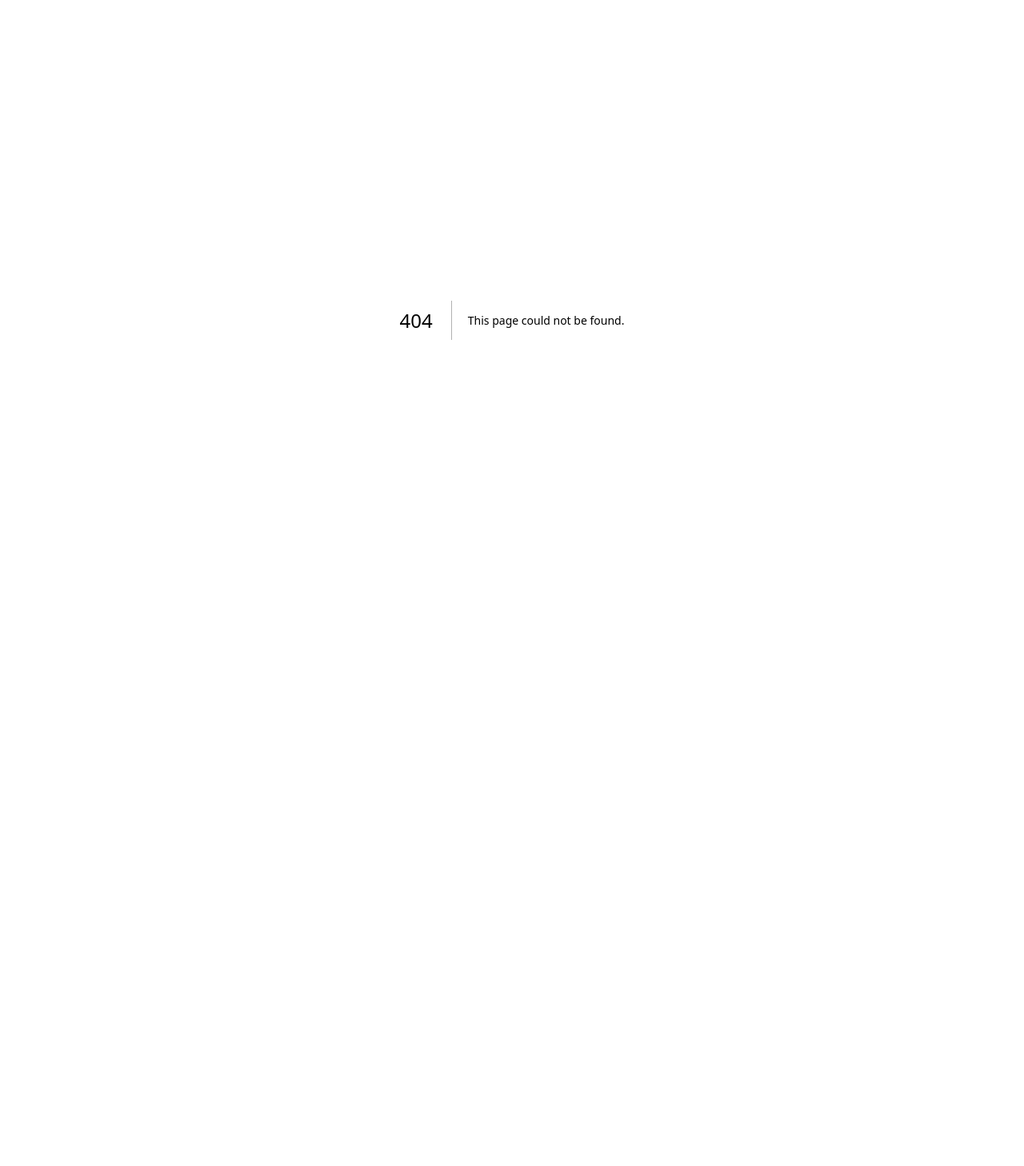
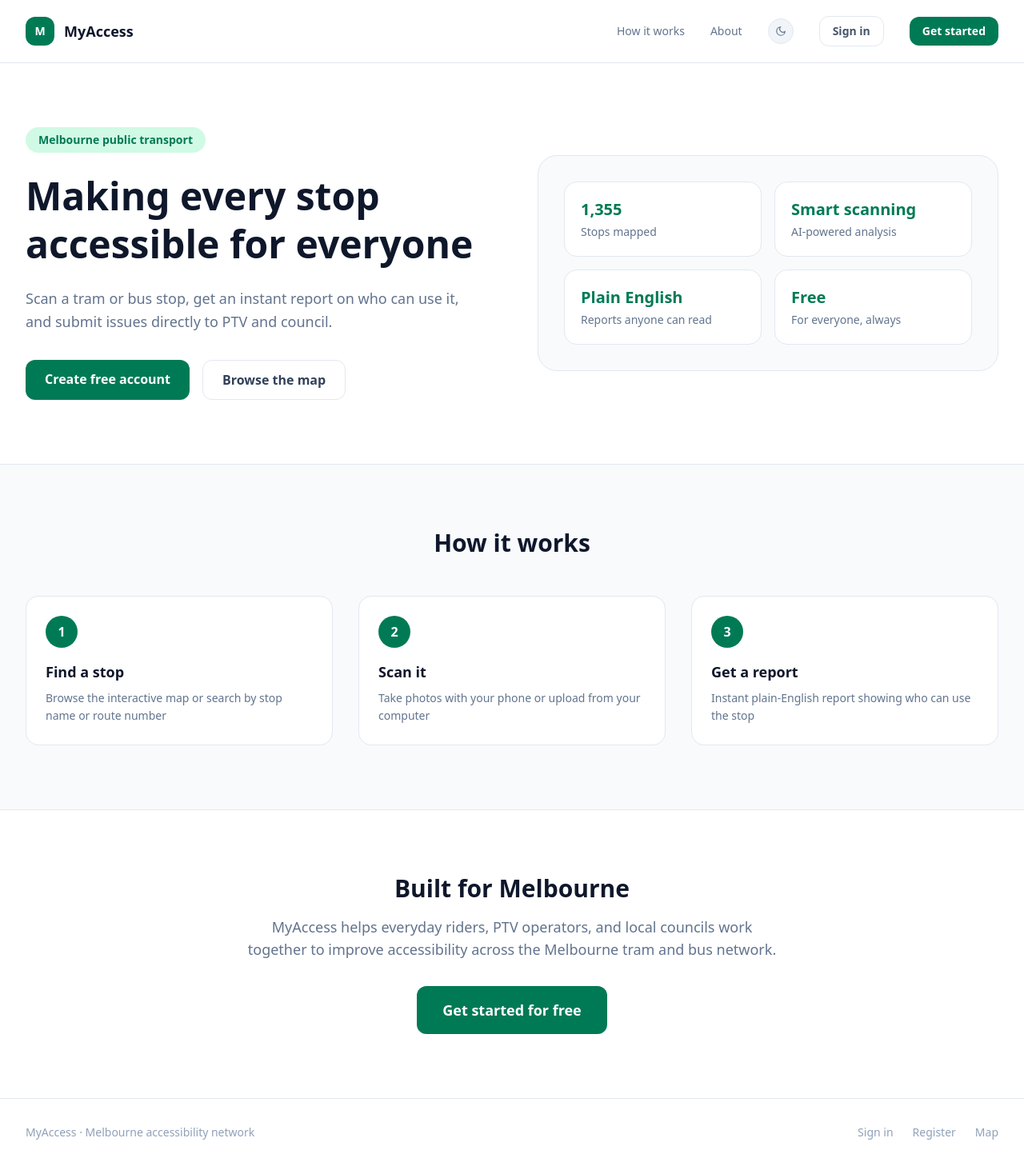
Before and after one commit to Akshaddd/capstone_cvaa, a Next.js app in the folder frontend/: page /d-landing in a window 1280 px wide. Before the commit this address had no page. Shown: the whole page at 80% size. Before the commit the page ends 800 px from the top, so only its background shows below. Built offline with nearby package versions, Linux system fonts and the light colour scheme.

Commit message:
feat: add desktop landing page

```diff
--- /dev/null
+++ b/frontend/app/d-landing/page.tsx
@@ -0,0 +1,112 @@
+"use client";
+
+import { ThemeToggle } from "../shared-desktop";
+
+const HOW_IT_WORKS = [
+  { step: "1", title: "Find a stop",  desc: "Browse the interactive map or search by stop name or route number" },
+  { step: "2", title: "Scan it",      desc: "Take photos with your phone or upload from your computer"          },
+  { step: "3", title: "Get a report", desc: "Instant plain-English report showing who can use the stop"         },
+];
+
+const STATS = [
+  { val: "1,355",        label: "Stops mapped"          },
+  { val: "Smart scanning",label: "AI-powered analysis"  },
+  { val: "Plain English", label: "Reports anyone can read"},
+  { val: "Free",          label: "For everyone, always" },
+];
+
+export default function DesktopLandingPage() {
+  return (
+    <div className="min-h-screen bg-white dark:bg-slate-900 text-slate-900 dark:text-slate-100">
+
+      <header className="sticky top-0 z-10 flex items-center justify-between max-w-7xl mx-auto px-8 py-5 border-b border-slate-200 dark:border-slate-700 bg-white dark:bg-slate-900">
+        <div className="flex items-center gap-3">
+          <div className="w-9 h-9 bg-emerald-700 rounded-xl flex items-center justify-center text-white font-bold text-sm">M</div>
+          <span className="text-lg font-bold text-slate-900 dark:text-white">MyAccess</span>
+        </div>
+        <nav className="flex items-center gap-8">
+          <a href="#how" className="text-sm text-slate-500 dark:text-slate-400 hover:text-slate-900 dark:hover:text-white">How it works</a>
+          <a href="#about" className="text-sm text-slate-500 dark:text-slate-400 hover:text-slate-900 dark:hover:text-white">About</a>
+          <ThemeToggle />
+          <a href="/d-login" className="text-sm font-semibold text-slate-600 dark:text-slate-300 border border-slate-200 dark:border-slate-700 px-4 py-2 rounded-xl hover:bg-slate-50 dark:hover:bg-slate-800">
+            Sign in
+          </a>
+          <a href="/d-register" className="text-sm font-semibold bg-emerald-700 text-white px-4 py-2 rounded-xl hover:bg-emerald-800">
+            Get started
+          </a>
+        </nav>
+      </header>
+
+      <section className="max-w-7xl mx-auto px-8 py-20 grid grid-cols-2 gap-16 items-center">
+        <div>
+          <span className="inline-block bg-emerald-100 dark:bg-emerald-950 text-emerald-700 dark:text-emerald-400 text-sm font-semibold px-4 py-1.5 rounded-full mb-6">
+            Melbourne public transport
+          </span>
+          <h1 className="text-5xl font-bold leading-tight text-slate-900 dark:text-white mb-6">
+            Making every stop accessible for everyone
+          </h1>
+          <p className="text-lg text-slate-500 dark:text-slate-400 mb-8 leading-relaxed">
+            Scan a tram or bus stop, get an instant report on who can use it, and submit issues directly to PTV and council.
+          </p>
+          <div className="flex gap-4">
+            <a href="/d-register" className="bg-emerald-700 text-white font-semibold px-6 py-3 rounded-xl hover:bg-emerald-800">
+              Create free account
+            </a>
+            <a href="/d-map" className="border border-slate-200 dark:border-slate-700 text-slate-700 dark:text-slate-300 font-semibold px-6 py-3 rounded-xl hover:bg-slate-50 dark:hover:bg-slate-800">
+              Browse the map
+            </a>
+          </div>
+        </div>
+
+        <div className="bg-slate-50 dark:bg-slate-800 rounded-3xl p-8 border border-slate-200 dark:border-slate-700">
+          <div className="grid grid-cols-2 gap-4">
+            {STATS.map((s) => (
+              <div key={s.label} className="bg-white dark:bg-slate-900 rounded-2xl p-5 border border-slate-200 dark:border-slate-700">
+                <p className="text-xl font-bold text-emerald-700 dark:text-emerald-400">{s.val}</p>
+                <p className="text-sm text-slate-500 dark:text-slate-400 mt-1">{s.label}</p>
+              </div>
+            ))}
+          </div>
+        </div>
+      </section>
+
+      <section id="how" className="bg-slate-50 dark:bg-slate-800 border-y border-slate-200 dark:border-slate-700 py-20">
+        <div className="max-w-7xl mx-auto px-8">
+          <h2 className="text-3xl font-bold text-slate-900 dark:text-white mb-12 text-center">How it works</h2>
+          <div className="grid grid-cols-3 gap-8">
+            {HOW_IT_WORKS.map((s) => (
+              <div key={s.step} className="bg-white dark:bg-slate-900 rounded-2xl p-6 border border-slate-200 dark:border-slate-700">
+                <div className="w-10 h-10 rounded-full bg-emerald-700 text-white font-bold flex items-center justify-center mb-4">
+                  {s.step}
+                </div>
+                <h3 className="text-lg font-bold text-slate-900 dark:text-white mb-2">{s.title}</h3>
+                <p className="text-sm text-slate-500 dark:text-slate-400 leading-relaxed">{s.desc}</p>
+              </div>
+            ))}
+          </div>
+        </div>
+      </section>
+
+      <section id="about" className="max-w-7xl mx-auto px-8 py-20 text-center">
+        <h2 className="text-3xl font-bold text-slate-900 dark:text-white mb-4">Built for Melbourne</h2>
+        <p className="text-lg text-slate-500 dark:text-slate-400 max-w-2xl mx-auto mb-8">
+          MyAccess helps everyday riders, PTV operators, and local councils work together to improve accessibility across the Melbourne tram and bus network.
+        </p>
+        <a href="/d-register" className="inline-block bg-emerald-700 text-white font-semibold px-8 py-4 rounded-xl text-lg hover:bg-emerald-800">
+          Get started for free
+        </a>
+      </section>
+
+      <footer className="border-t border-slate-200 dark:border-slate-700 py-8">
+        <div className="max-w-7xl mx-auto px-8 flex items-center justify-between text-sm text-slate-400 dark:text-slate-500">
+          <span>MyAccess · Melbourne accessibility network</span>
+          <div className="flex gap-6">
+            <a href="/d-login" className="hover:text-slate-600 dark:hover:text-slate-300">Sign in</a>
+            <a href="/d-register" className="hover:text-slate-600 dark:hover:text-slate-300">Register</a>
+            <a href="/d-map" className="hover:text-slate-600 dark:hover:text-slate-300">Map</a>
+          </div>
+        </div>
+      </footer>
+    </div>
+  );
+}
```
